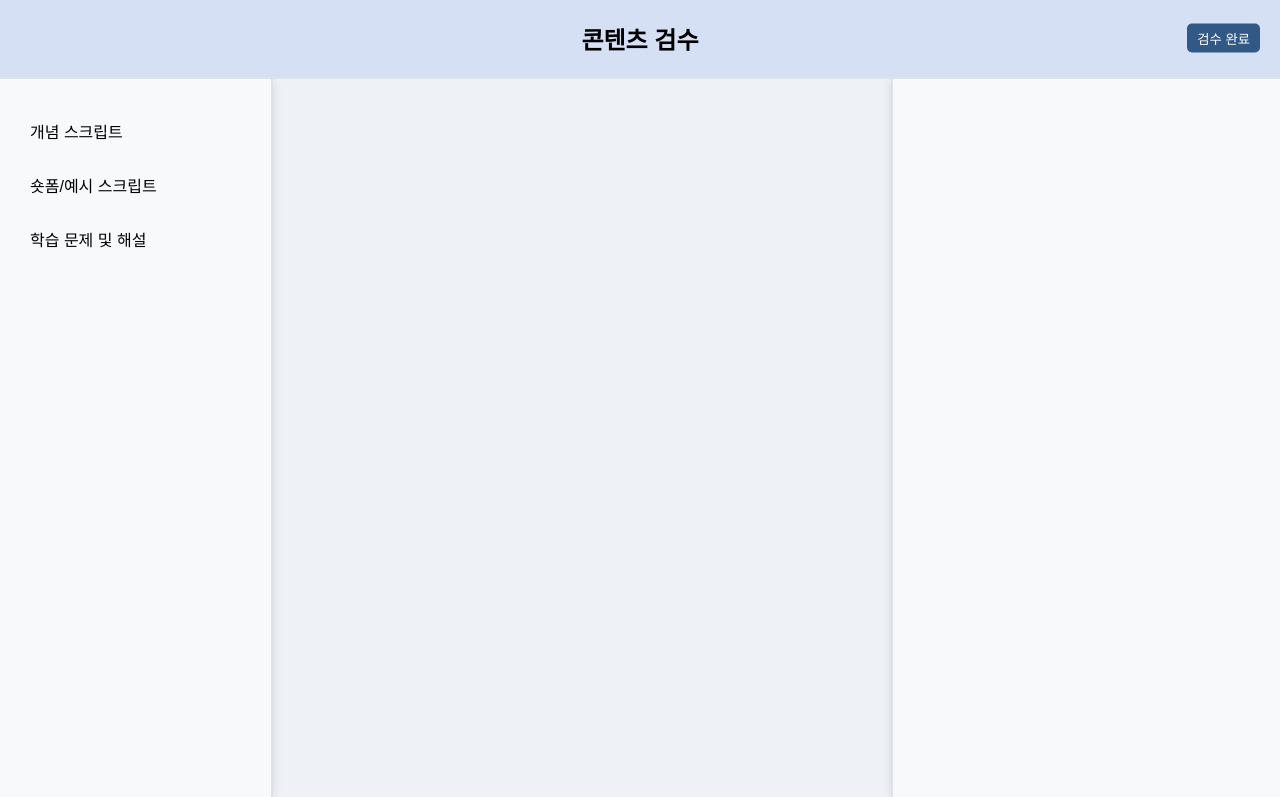
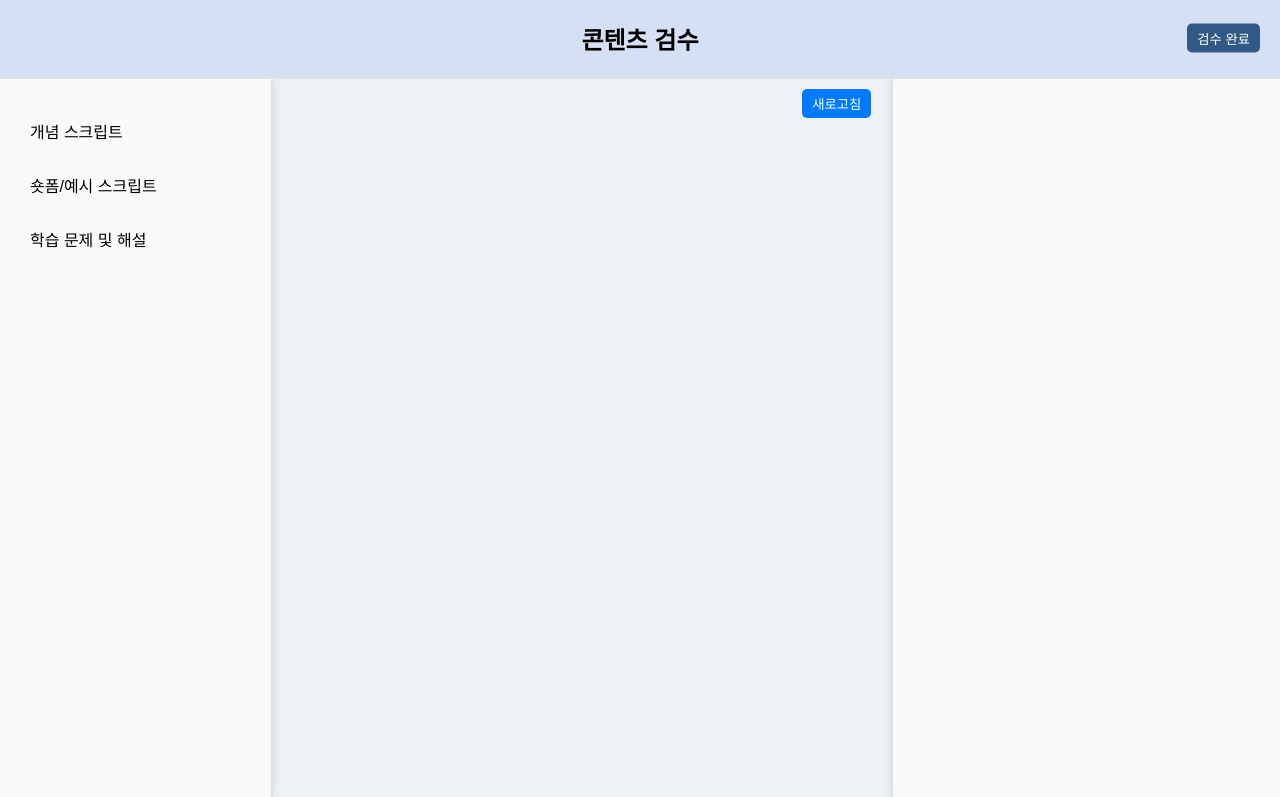
Before and after one commit to sweetpotatoju/Daywon, a FastAPI app: template app/templates/content_inspection_page.html in a window 1280 px wide. Shown: the part 66-863 px from the top of the page. Run offline with FastAPI, Linux system fonts and the light colour scheme; the template is opened without the code that fills it, so the values that code supplies are empty.

Commit message:
html rework_MODIFYPAGE_rework

```diff
--- a/app/templates/content_inspection_page.html
+++ b/app/templates/content_inspection_page.html
@@ -47,6 +47,7 @@
             width: 50%;
             padding: 20px;
             overflow-y: auto;
+            position: relative; /* 상대적 위치를 설정합니다 */
         }
         .chatbot {
             width: 30%;
@@ -139,6 +140,21 @@
         .review-button:hover {
             background-color: #5187ef;
         }
+        .refresh-button {
+            position: absolute; /* 절대 위치를 설정합니다 */
+            top: 10px; /* 상단에서 10px 위치 */
+            right: 20px; /* 오른쪽에서 20px 위치 */
+            padding: 5px 10px;
+            border: none;
+            border-radius: 5px;
+            background-color: #007bff;
+            color: white;
+            cursor: pointer;
+            transition: background-color 0.3s;
+        }
+        .refresh-button:hover {
+            background-color: #0056b3;
+        }
     </style>
     <script>
         function showContent(contentId, chatbotId) {
@@ -162,6 +178,14 @@
         function reviewCompleted() {
             alert("검수가 완료되었습니다.");
         }
+
+        function refreshContent() {
+            const activeContent = document.querySelector('.content > div[style*="display: block"]');
+            if (activeContent) {
+                const contentId = activeContent.id;
+                document.getElementById(contentId).innerHTML += ""; // 간단한 방법으로 콘텐츠를 새로고침
+            }
+        }
     </script>
 </head>
 <body>
@@ -184,6 +208,7 @@
             <div class="list-item" onclick="showContent('learning-problems', 'chatbot3')">학습 문제 및 해설</div>
         </div>
         <div class="content">
+            <button class="refresh-button" onclick="refreshContent()">새로고침</button>
             <div id="concept-scripts">
                 <h2>개념 스크립트</h2>
                 <p>여기에는 개념에 대한 설명과 예시가 포함됩니다.</p>
```
Also changed, not shown: app/templates/create_content.html (+27 -4 lines).
